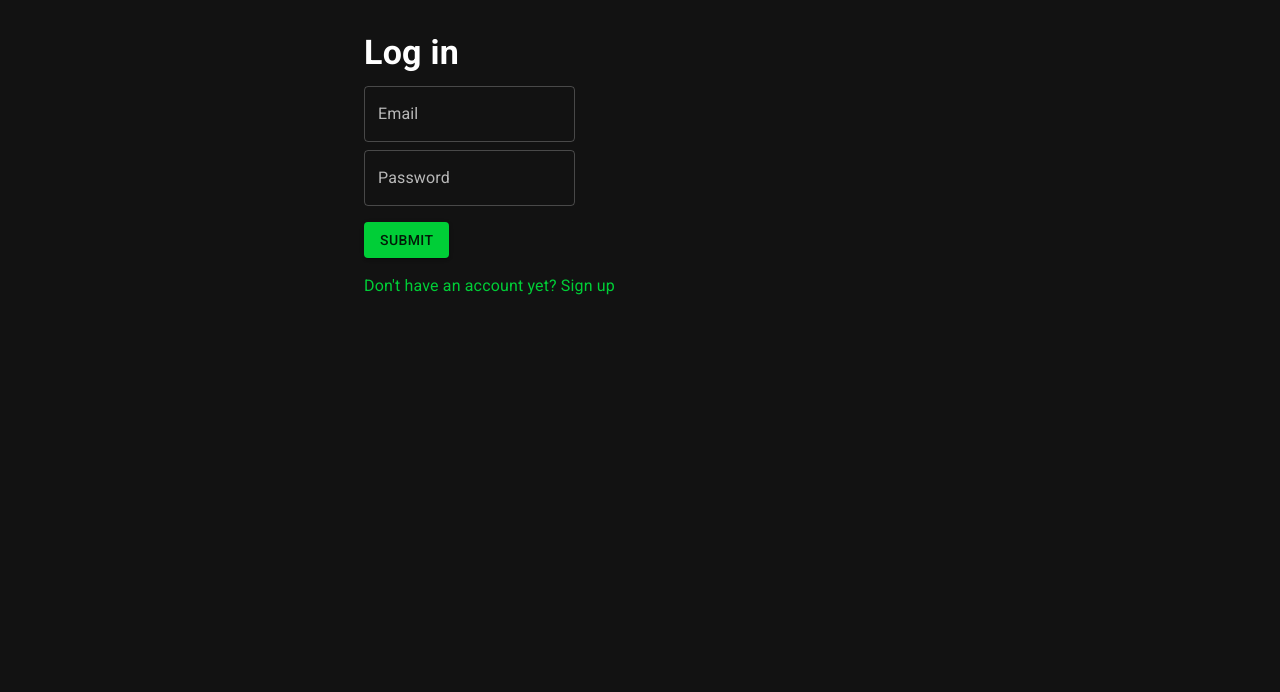
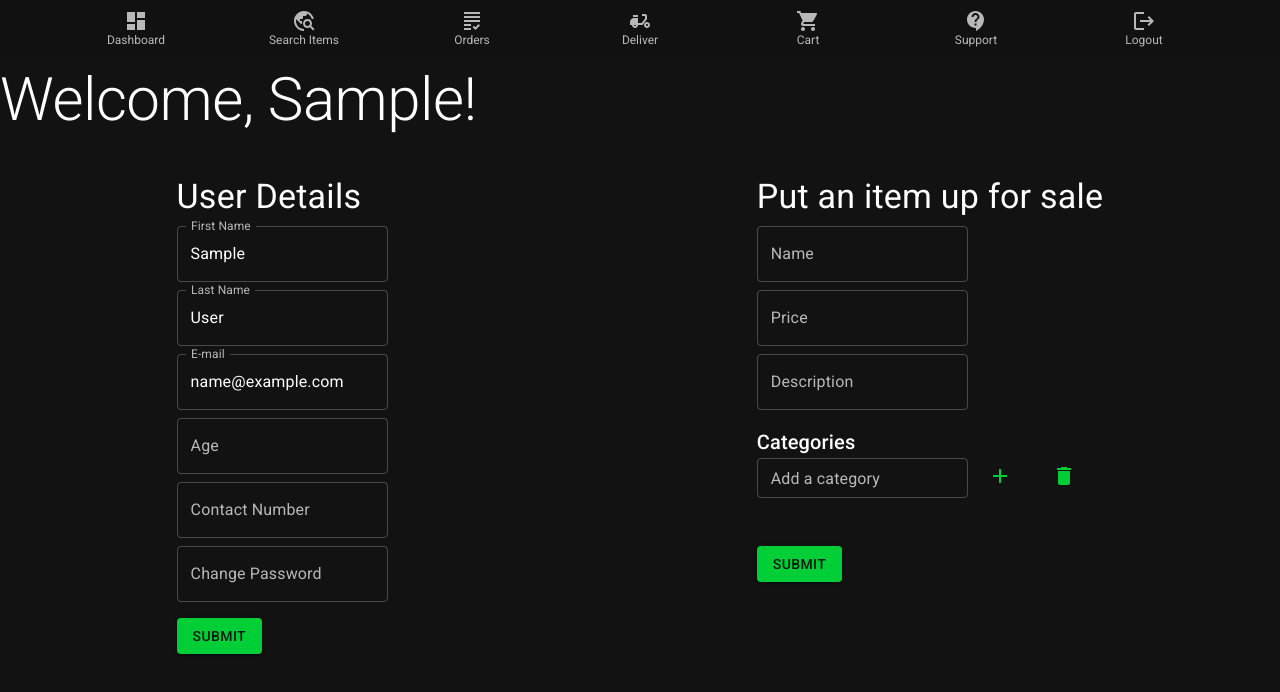
Before and after one commit to gautambhetanabhotla/buy-and-sell, a React (Vite) app in the folder frontend/: page /dashboard in a window 1280 px wide. Before the commit this address led to /. Shown: the top 692 px of the page. Built offline with nearby package versions, Linux system fonts and the light colour scheme; sample sign-in values are in the browser's storage.

Commit message:
Fix login bug

```diff
--- a/frontend/package.json
+++ b/frontend/package.json
@@ -4,7 +4,7 @@
   "version": "0.0.0",
   "type": "module",
   "scripts": {
-    "dev": "vite --host",
+    "dev": "vite --host --port 3000",
     "build": "vite build",
     "lint": "eslint .",
     "preview": "vite preview",
@@ -14,6 +14,7 @@
     "@emotion/react": "^11.14.0",
     "@emotion/styled": "^11.14.0",
     "@fontsource/roboto": "^5.1.1",
+    "@material/web": "^2.3.0",
     "@mui/icons-material": "^6.4.0",
     "@mui/material": "^6.4.0",
     "axios": "^1.7.9",
--- a/frontend/src/auth.jsx
+++ b/frontend/src/auth.jsx
@@ -1,87 +1,43 @@
 import axios from "axios";
-import React, { createContext, useContext, useMemo, useState, useEffect } from "react";
+import { createContext, useContext, useState } from "react";
 import { Navigate } from 'react-router-dom';
 import { jwtDecode } from "jwt-decode";
 
 const AuthContext = createContext();
 
 const AuthProvider = ({ children }) => {
-  // State to hold the authentication token
-  const [token, setToken] = useState(localStorage.getItem("token"));
 
-  useEffect(() => {
-    if (token) {
-      axios.defaults.headers.common["Authorization"] = "Bearer " + token;
-      localStorage.setItem('token', token);
-    } else {
-      delete axios.defaults.headers.common["Authorization"];
-      localStorage.removeItem('token');
-    }
-  }, [token]);
-
-  // Memoized value of the authentication context
-  const contextValue = useMemo(() => ({
-      token,
-      setToken,
-    }), [token]);
+  let decodedToken = null;
+  try {
+    decodedToken = jwtDecode(localStorage.getItem('buy-sell-auth-token'));
+  } catch {
+    decodedToken = null;
+  }
+  const [user, setUser] = useState(decodedToken);
 
   const login = (Token) => {
-    setToken(Token);
+    setUser(jwtDecode(Token));
     axios.defaults.headers.common["Authorization"] = "Bearer " + Token;
-    localStorage.setItem('token', Token);
+    localStorage.setItem('buy-sell-auth-token', Token);
   };
 
   const logout = () => {
-    // console.log("LOGGING OUT");
-    setToken(null);
+    setUser(null);
     delete axios.defaults.headers.common["Authorization"];
     localStorage.removeItem('token');
   }
 
-  // Provide the authentication context to the children components
   return (
-    <AuthContext.Provider value={{contextValue, login, logout}}>{children}</AuthContext.Provider>
+    <AuthContext.Provider value={{user, login, logout}}>{children}</AuthContext.Provider>
   );
 };
 
 const Protected = ({ children }) => {
   const ctx = useContext(AuthContext);
-  // const [decodedToken  , setDecodedToken] = useState(null);
-  // console.dir(ctx);
-
-  // TO DO: GET RID OF THIS WARNING IN THE BELOW CODE, SETTING STATE WHILE NOT INSIDE USEEFFECT
-  let decodedToken;
-  try {
-    // console.dir(ctx.contextValue);
-    decodedToken = jwtDecode(ctx.contextValue.token);
-  }
-  catch {
-    // console.error(error);
-    ctx.logout();
-  }
-  // console.dir(decodedToken);
-
-  // useEffect(() => {
-  //   try {
-  //       // console.dir(ctx.contextValue);
-  //       const decodedToken = jwtDecode(ctx.contextValue.token);
-  //       setDecodedToken(decodedToken);
-  //     }
-  //     catch {
-  //       // console.error(error);
-  //       ctx.logout();
-  //     }
-  // }, [ctx, ctx.contextValue.token]);
-
-  const childrenWithProps = React.Children.map(children, child => {
-    return React.cloneElement(child, { ctx, decodedToken });
-  });
-
-  if(!decodedToken) return <Navigate to="/?mode=login" />;
-
-  // If authenticated, render the child routes
-  return <>{childrenWithProps}</>;
+  console.dir(ctx);
+  if(!ctx.user) return <Navigate to="/?mode=login" />;
+  return <>{children}</>;
 };
 
-export { AuthProvider , AuthContext };
+export { AuthProvider, AuthContext };
 export default Protected;
--- /dev/null
+++ b/frontend/src/index.css
@@ -0,0 +1 @@
+@import url('https://fonts.googleapis.com/css2?family=Nunito:ital,wght@0,200..1000;1,200..1000&family=SUSE:wght@100..800&family=Space+Mono:ital,wght@0,400;0,700;1,400;1,700&display=swap');
--- a/frontend/src/navbar.jsx
+++ b/frontend/src/navbar.jsx
@@ -1,5 +1,5 @@
 import { useNavigate } from "react-router-dom";
-import { useState } from "react";
+import { useState, useContext } from "react";
 
 import BottomNavigation from '@mui/material/BottomNavigation';
 import BottomNavigationAction from '@mui/material/BottomNavigationAction';
@@ -12,6 +12,8 @@ import DeliverIcon from '@mui/icons-material/DeliveryDining';
 import ShoppingCartIcon from '@mui/icons-material/ShoppingCart';
 import ContactSupportIcon from '@mui/icons-material/ContactSupport';
 import LogoutIcon from '@mui/icons-material/Logout';
+
+import { AuthContext } from "./auth.jsx";
 
 // const Navbar = ({ctx, decodedToken}) => {
 //   const navigate = useNavigate();
@@ -44,9 +46,10 @@ import LogoutIcon from '@mui/icons-material/Logout';
 //   );
 // };
 
-const Navbar = ({ctx}) => {
+const Navbar = () => {
   const navigate = useNavigate();
   const [value, setValue] = useState("Dashboard");
+  const ctx = useContext(AuthContext);
   return (
     <BottomNavigation
     showLabels
--- a/frontend/src/pages/cart.jsx
+++ b/frontend/src/pages/cart.jsx
@@ -1,16 +1,16 @@
-import Protected from "../auth.jsx";
+import Protected, { AuthContext } from "../auth.jsx";
 import Navbar from "../navbar.jsx";
 
 import axios from "axios";
-import { useState, useEffect } from "react";
+import { useState, useEffect, useContext } from "react";
 import { Typography, Card, CardContent, CardActions, Grid2 as Grid, Button } from "@mui/material";
 
-const Cart = ({ decodedToken }) => {
-
+const Cart = () => {
+  const ctx = useContext(AuthContext);
   const [cartItems, setCartItems] = useState([]);
 
   useEffect(() => {
-    axios.get("/api/user/" + decodedToken.id + "/cart")
+    axios.get("/api/user/" + ctx.user.id + "/cart")
       .then((response) => {
         console.dir(response);
         setCartItems(response.data);
@@ -19,10 +19,10 @@ const Cart = ({ decodedToken }) => {
       .catch((error) => {
         console.dir(error);
       });
-  }, [decodedToken.id]);
+  }, [ctx.user.id]);
 
   const removeFromCart = (itemID) => {
-    axios.delete("/api/user/" + decodedToken.id + "/cart/" + itemID)
+    axios.delete("/api/user/" + ctx.user.id + "/cart/" + itemID)
       .then((response) => {
         console.dir(response);
         setCartItems(cartItems.filter(item => item._id !== itemID));
--- a/frontend/src/pages/dashboard.jsx
+++ b/frontend/src/pages/dashboard.jsx
@@ -20,15 +20,15 @@ import AddIcon from '@mui/icons-material/Add';
 import DeleteIcon from '@mui/icons-material/Delete';
 // import { Visibility, VisibilityOff } from "@mui/icons-material";
 
-const UserDetailsForm = ({decodedToken}) => {
+const UserDetailsForm = () => {
 
   const ctx = useContext(AuthContext);
 
-  const [firstName, setFirstName] = useState(decodedToken.firstName || "");
-  const [lastName, setLastName] = useState(decodedToken.lastName || "");
-  const [email, setEmail] = useState(decodedToken.email || "");
-  const [age, setAge] = useState(decodedToken.age || "");
-  const [contactNumber, setContactNumber] = useState(decodedToken.contactNumber || "");
+  const [firstName, setFirstName] = useState(ctx.user.firstName || "");
+  const [lastName, setLastName] = useState(ctx.user.lastName || "");
+  const [email, setEmail] = useState(ctx.user.email || "");
+  const [age, setAge] = useState(ctx.user.age || "");
+  const [contactNumber, setContactNumber] = useState(ctx.user.contactNumber || "");
   const [password, setPassword] = useState("");
 
   const [loading, setLoading] = useState(false);
@@ -36,7 +36,7 @@ const UserDetailsForm = ({decodedToken}) => {
   const handleSubmit = (event) => {
     event.preventDefault();
     setLoading(true);
-    axios.put('/api/user/' + decodedToken.id, {
+    axios.put('/api/user/' + ctx.user.id, {
       firstName: firstName,
       lastName: lastName,
       email: email,
@@ -112,12 +112,14 @@ const UserDetailsForm = ({decodedToken}) => {
   );
 };
 
-const ItemUploadForm = ({decodedToken}) => {
+const ItemUploadForm = () => {
   const [name, setName] = useState("");
   const [price, setPrice] = useState("");
   const [description, setDescription] = useState("");
   const [categories, setCategories] = useState([]);
   const [category, setCategory] = useState("");
+
+  const { user } = useContext(AuthContext);
 
   const uploadItem = () => {
     axios.post('/api/item', {
@@ -125,7 +127,7 @@ const ItemUploadForm = ({decodedToken}) => {
       price: price,
       description: description,
       category: categories,
-      seller: decodedToken.id,
+      seller: user.id,
     }).then(response => {
       console.log(response);
     }).catch(error => {
@@ -162,9 +164,10 @@ const ItemUploadForm = ({decodedToken}) => {
         >
           <Typography variant="h6">Categories</Typography>
           {
-            categories.map((item, index) => (
-              <ListItem key={index}>{item}</ListItem>
-            ))
+            categories.map((item, index) => {
+              console.dir(item);
+              return <ListItem key={index}>{item}</ListItem>;
+            })
           }
           <TextField
             value={category}
@@ -195,21 +198,22 @@ const ItemUploadForm = ({decodedToken}) => {
   );
 };
 
-const Dashboard = ({ decodedToken }) => {
+const Dashboard = () => {
+  const { user } = useContext(AuthContext);
   return (
     <>
-      <Typography variant="h2" pt={8}>Welcome, {decodedToken.firstName}!</Typography>
+      <Typography variant="h2" pt={8}>Welcome, {user.firstName}!</Typography>
       <Grid container spacing={2} justifyContent={"space-around"}>
-        <Grid item xs={12} sm={6}>
-          <UserDetailsForm decodedToken={decodedToken} />
+        <Grid xs={12} sm={6}>
+          <UserDetailsForm />
         </Grid>
-        <Grid item xs={12} sm={6}>
-          <ItemUploadForm decodedToken={decodedToken}/>
+        <Grid xs={12} sm={6}>
+          <ItemUploadForm />
         </Grid>
       </Grid>
     </>
   );
-}
+};
 
 const DashboardPage = () => {
   useEffect(() => {
@@ -229,6 +233,6 @@ const DashboardPage = () => {
       <Dashboard />
     </Protected>
   )
-}
+};
 
 export default DashboardPage;
--- a/frontend/src/pages/items.jsx
+++ b/frontend/src/pages/items.jsx
@@ -1,7 +1,7 @@
-import Protected from "../auth.jsx";
+import Protected, {AuthContext} from "../auth.jsx";
 import Navbar from "../navbar.jsx";
 
-import { useEffect, useState } from "react";
+import { useEffect, useState, useContext } from "react";
 import { useNavigate, useLocation } from "react-router-dom";
 import axios from "axios";
 
@@ -17,12 +17,15 @@ import { Typography,
          MenuItem,
          OutlinedInput,
          Box,
-         Chip } from "@mui/material";
+         Chip,
+         Container } from "@mui/material";
 
-const Item = ({ decodedToken }) => {
+const Item = () => {
   const [item, setItem] = useState({});
   const [categories, setCategories] = useState([]);
   const location = useLocation();
+
+  const ctx = useContext(AuthContext);
 
   useEffect(() => {
     const queryParams = new URLSearchParams(location.search);
@@ -61,7 +64,7 @@ const Item = ({ decodedToken }) => {
           <Typography variant="h5" mt={5}>₹{item.price}</Typography>
         </CardContent>
         <CardActions>
-          {(decodedToken.id != item.seller) && <Button onClick={addToCart}>Add to Cart</Button>}
+          {(ctx.user.id != item.seller) && <Button onClick={addToCart}>Add to Cart</Button>}
         </CardActions>
       </Card>
     </div>
@@ -97,9 +100,10 @@ const Items = () => {
 
   return (
     <>
-      <Typography variant="h2" pt={8}>Browse items</Typography>
-      <Grid container>
-        <Grid item xs={12} sm={12} md={6} lg={6}>
+      <Typography variant="h2" pt={8} pl={3}>Browse items</Typography>
+      <Container>
+        <Grid container spacing={2}>
+          <Grid item sm={12} md={6} lg={6} xl={6} minWidth={400}>
             <Autocomplete
               variant="flat"
               options={items.map((item) => item.name)}
@@ -113,14 +117,14 @@ const Items = () => {
               fullWidth
             />
           </Grid>
-        <Grid item xs={12} sm={12} md={6} lg={6}>
+          <Grid item sm={12} md={6} lg={6} xl={6} minWidth={400}>
             <Select
-            labelId="demo-multiple-chip-label"
-            id="demo-multiple-chip"
+              label="Categories"
+              minWidth={200}
               multiple
               value={selectedCategories}
               onChange={handleSelectedCategoryChange}
-            input={<OutlinedInput id="select-multiple-chip" label="Chip" />}
+              input={<OutlinedInput label="Chip" />}
               renderValue={(selected) => (
                 <Box sx={{ display: 'flex', flexWrap: 'wrap', gap: 0.5 }}>
                   {selected.map((value) => (
@@ -140,7 +144,9 @@ const Items = () => {
             </Select>
           </Grid>
         </Grid>
-      <Grid container spacing={2} size={{ xs: 12, sm: 6 }}>
+      </Container>
+      <Container>
+        <Grid container spacing={2} mt={5} size={{ xs: 12, sm: 6 }}>
           {items.filter(
             item => (item.name.toLowerCase().includes(searchQuery.toLowerCase())
                     || item.description.toLowerCase().includes(searchQuery.toLowerCase()))
@@ -165,6 +171,8 @@ const Items = () => {
             </Card>
           ))}
         </Grid>
+      </Container>
+
     </>
   );
 }
--- a/frontend/src/pages/loginsignup.jsx
+++ b/frontend/src/pages/loginsignup.jsx
@@ -1,5 +1,4 @@
 import { useState, useContext, useEffect } from "react";
-import { jwtDecode } from "jwt-decode";
 import { useNavigate, useLocation } from "react-router-dom";
 import axios from "axios";
 
@@ -13,14 +12,13 @@ import { AuthContext } from "../auth.jsx";
 const LoginForm = () => {
   const [email, setEmail] = useState("");
   const [password, setPassword] = useState("");
-  const { login } = useContext(AuthContext);
+  const ctx = useContext(AuthContext);
   const navigate = useNavigate();
   const [loading, setLoading] = useState(false);
   const [isError, setIsError] = useState(false);
   const [errorMsg, setErrorMsg] = useState("");
   const handleLogin = (event) => {
     event.preventDefault();
-    // console.log(email, password);
     setLoading(true);
     axios.post('/api/user/login', {
       email: email,
@@ -29,8 +27,7 @@ const LoginForm = () => {
     .then(response => {
       if(response.status === 200) {
         const Token = response.data.token;
-        console.log('Token:', Token);
-        login(Token);
+        ctx.login(Token);
         setLoading(false);
         setIsError(false);
         navigate('/dashboard');
@@ -191,19 +188,10 @@ const LoginSignupPage = () => {
   const [isLogin, setIsLogin] = useState(queryParams.get('mode') !== 'signup');
   const ctx = useContext(AuthContext);
   const navigate = useNavigate();
+
   useEffect(() => {
-    const tk = localStorage.getItem('token');
-    try {
-      const decoded = jwtDecode(tk);
-      console.log(decoded);
-      ctx.login(tk);
-      navigate('/dashboard');
-    } catch (err) {
-      console.log(err);
-      ctx.logout();
-    }
-  }, [ctx, navigate]);
-  // const tk = localStorage.getItem('token');
+    if (ctx.user) navigate('/dashboard');
+  }, [ctx.user, navigate]);
 
   return (
     <>
```
Lines whose indentation alone changed are shown as unchanged.
